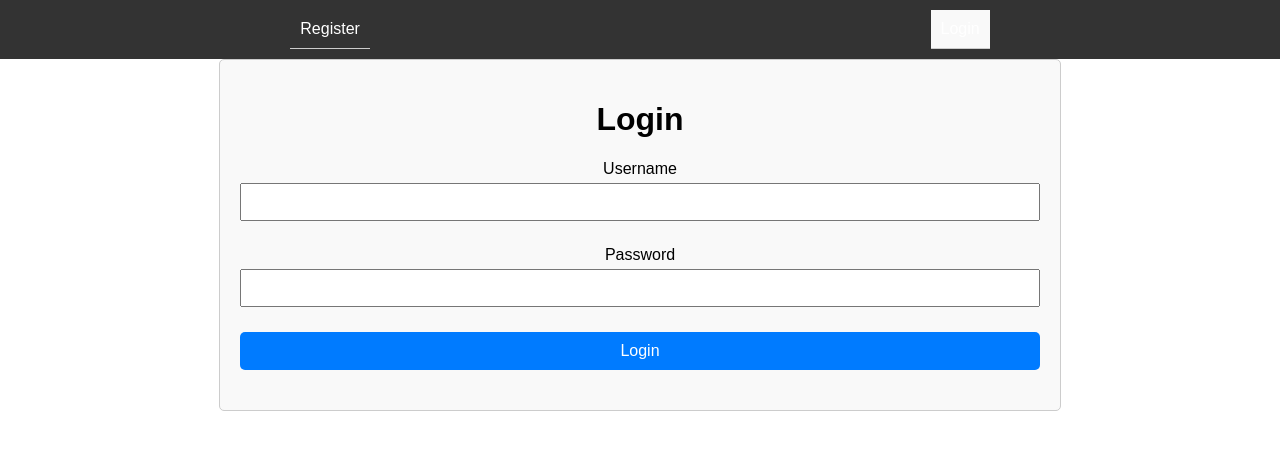
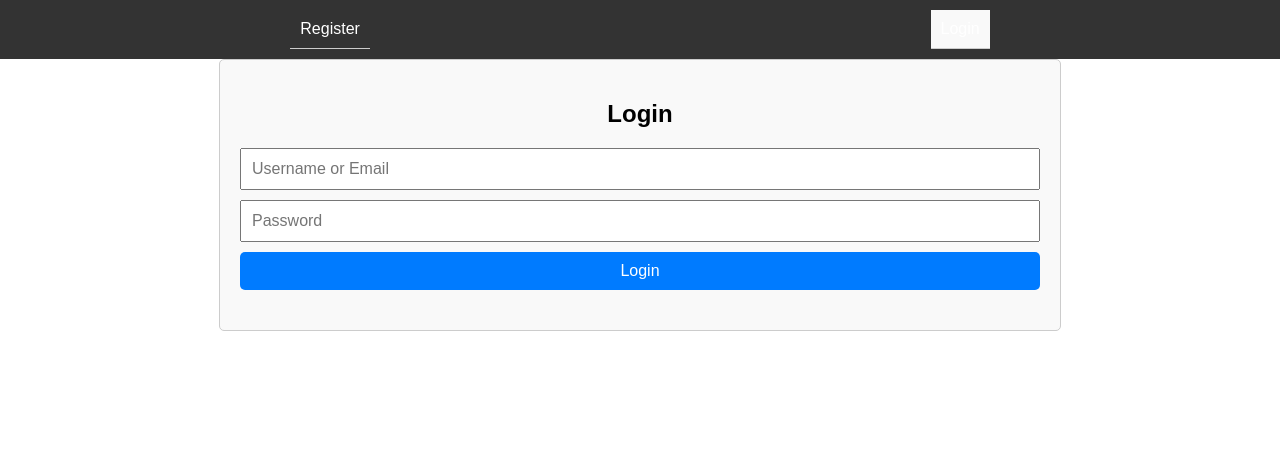
Before and after one commit to ValCee1/Library-Devops, a React (Create React App) app in the folder frontend/: page /login in a window 1280 px wide. Shown: the top 450 px of the page. Built offline with nearby package versions, Linux system fonts and the light colour scheme.

Commit message:
Login Page

```diff
--- a/frontend/src/pages/LoginPage.js
+++ b/frontend/src/pages/LoginPage.js
@@ -4,56 +4,49 @@ import { useNavigate } from "react-router-dom";
 import "./css/LoginPage.css";
 
 const LoginPage = () => {
-  const [username, setUsername] = useState("");
+  const [identifier, setIdentifier] = useState("");
   const [password, setPassword] = useState("");
-  const [error, setError] = useState(null);
+  const [error, setError] = useState("");
   const navigate = useNavigate();
 
-  const onChangeUsername = (e) => setUsername(e.target.value);
-  const onChangePassword = (e) => setPassword(e.target.value);
-
-  const onSubmit = async (e) => {
+  const handleSubmit = async (e) => {
     e.preventDefault();
     try {
       const res = await axios.post("http://localhost:5000/api/auth/login", {
-        username,
+        identifier,
         password,
       });
+      if (res.data.token) {
         localStorage.setItem("token", res.data.token);
-      setError(null);
-      navigate("/user/home"); //if logged in successfully
+        navigate("/user-home");
+      }
     } catch (err) {
-      setError("Invalid username or password");
+      setError("Failed to login");
+      console.error(err);
     }
   };
 
   return (
     <div className="container">
-      <h1>Login</h1>
-      <form onSubmit={onSubmit}>
-        <div className="form-group">
-          <label htmlFor="username">Username</label>
+      <h2>Login</h2>
+      {error && <p className="error">{error}</p>}
+      <form onSubmit={handleSubmit}>
         <input
           type="text"
-            id="username"
-            value={username}
-            onChange={onChangeUsername}
+          placeholder="Username or Email"
+          value={identifier}
+          onChange={(e) => setIdentifier(e.target.value)}
           required
         />
-        </div>
-        <div className="form-group">
-          <label htmlFor="password">Password</label>
         <input
           type="password"
-            id="password"
+          placeholder="Password"
           value={password}
-            onChange={onChangePassword}
+          onChange={(e) => setPassword(e.target.value)}
           required
         />
-        </div>
         <button type="submit">Login</button>
       </form>
-      {error && <div className="error">{error}</div>}
     </div>
   );
 };
--- a/frontend/src/pages/RegisterPage.js
+++ b/frontend/src/pages/RegisterPage.js
@@ -28,7 +28,7 @@ const RegisterPage = () => {
   };
 
   return (
-    <div className="register-container">
+    <div className="container">
       <h2>Register</h2>
       {error && <p className="error">{error}</p>}
       <form onSubmit={handleSubmit}>
```
Lines whose indentation alone changed are shown as unchanged.
